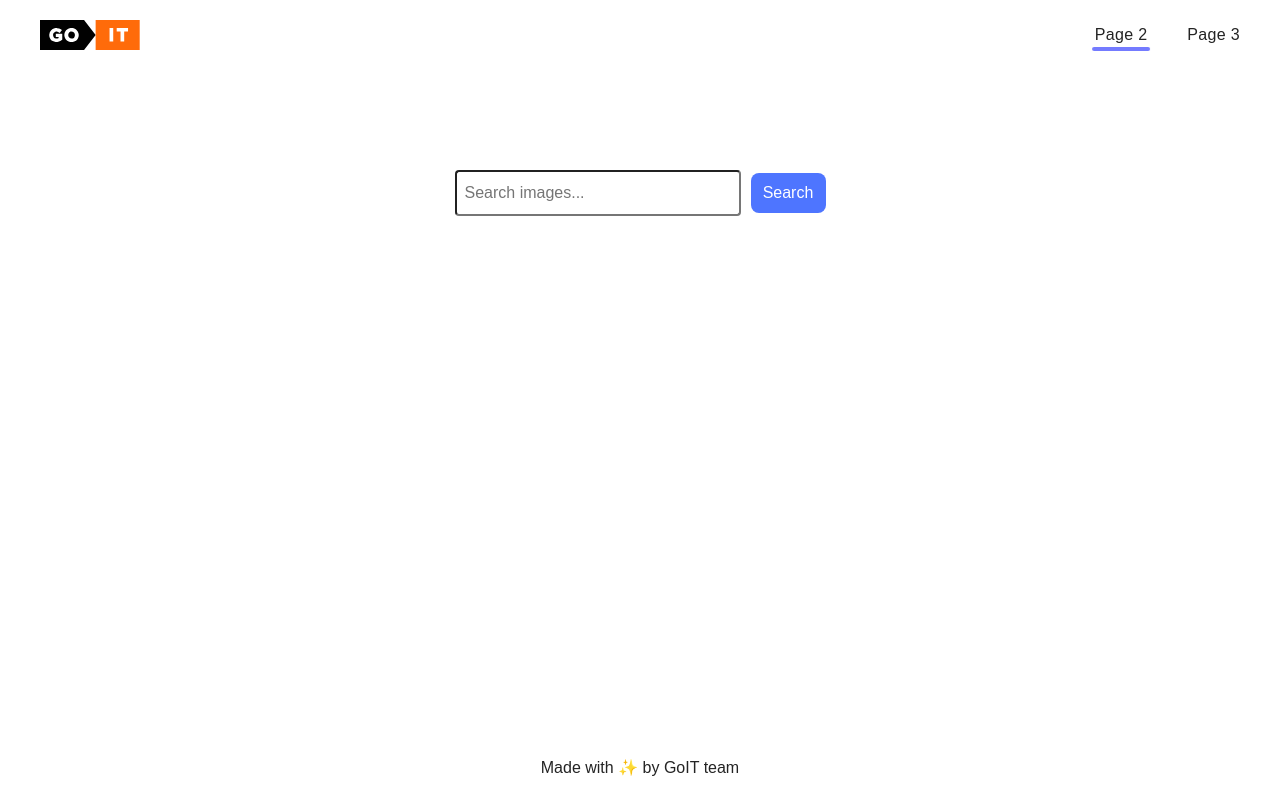
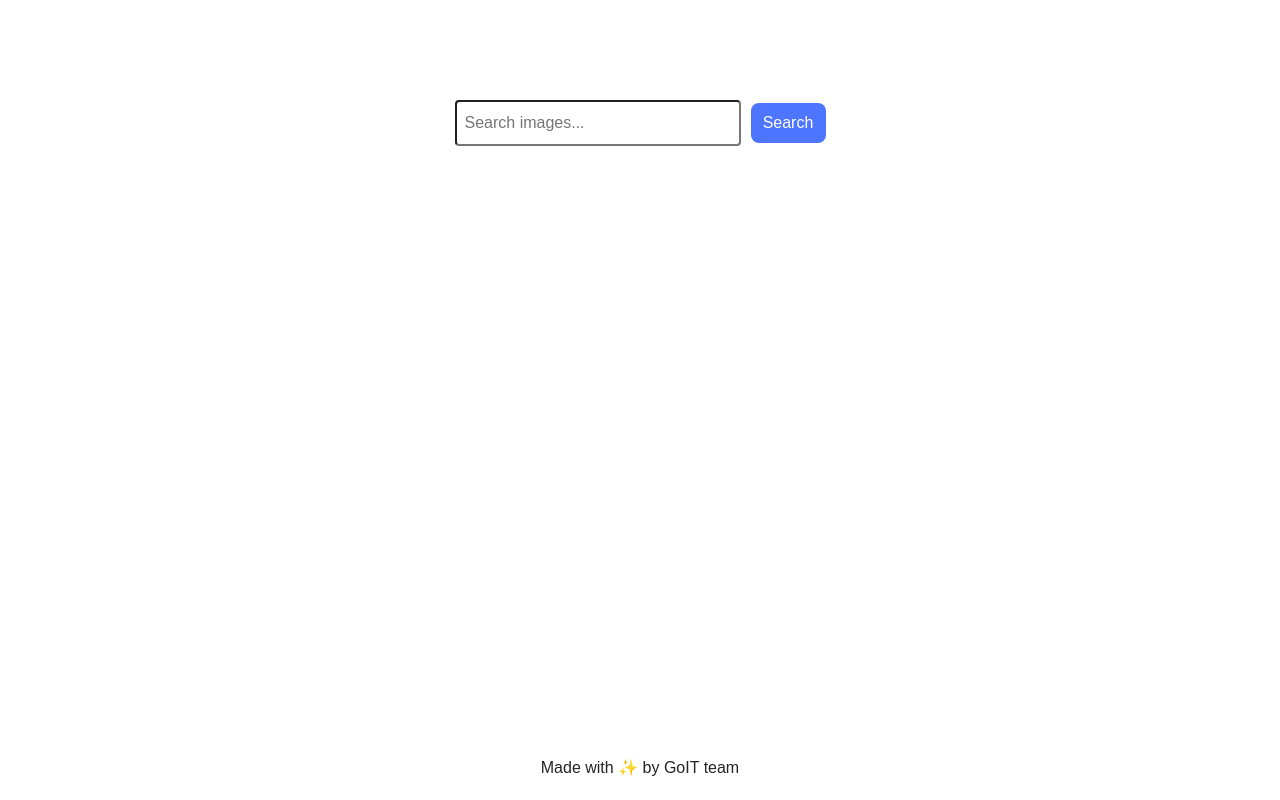
Before and after one commit to nurgul4261/goit-js-hw-11, a plain HTML site: page index.html in a window 1280 px wide. Drawn offline with Linux system fonts and the light colour scheme.

Commit message:
Deploying to gh-pages from @ nurgul4261/goit-js-hw-11@62a6d32cfdf2481d608ee6691469f9ed1eed4eae 🚀

```diff
--- a/index.html
+++ b/index.html
@@ -11,27 +11,6 @@
     <link rel="stylesheet" crossorigin href="/goit-js-hw-11/assets/styles-YIAhcHXc.css">
   </head>
   <body>
-    <header class="header">
-  <div class="container">
-    <nav class="nav">
-      <a class="nav-logo" href="./index.html" aria-label="Site logo">
-        <svg class="nav-logo-icon" width="100" height="30">
-          <use href="/goit-js-hw-11/assets/sprite-E8vg0sBb.svg#logo"></use>
-        </svg>
-      </a>
-      <ul class="nav-list">
-        <li class="nav-item">
-          <a class="nav-link active" href="./page-2.html">Page 2</a>
-        </li>
-        <li class="nav-item">
-          <a class="nav-link {=$highlight-curr}" href="./page-3.html">Page 3</a>
-        </li>
-      </ul>
-    </nav>
-  </div>
-</header>
-
-
     <main>
       <div class="container">
         <section class="gallery-section">
```
